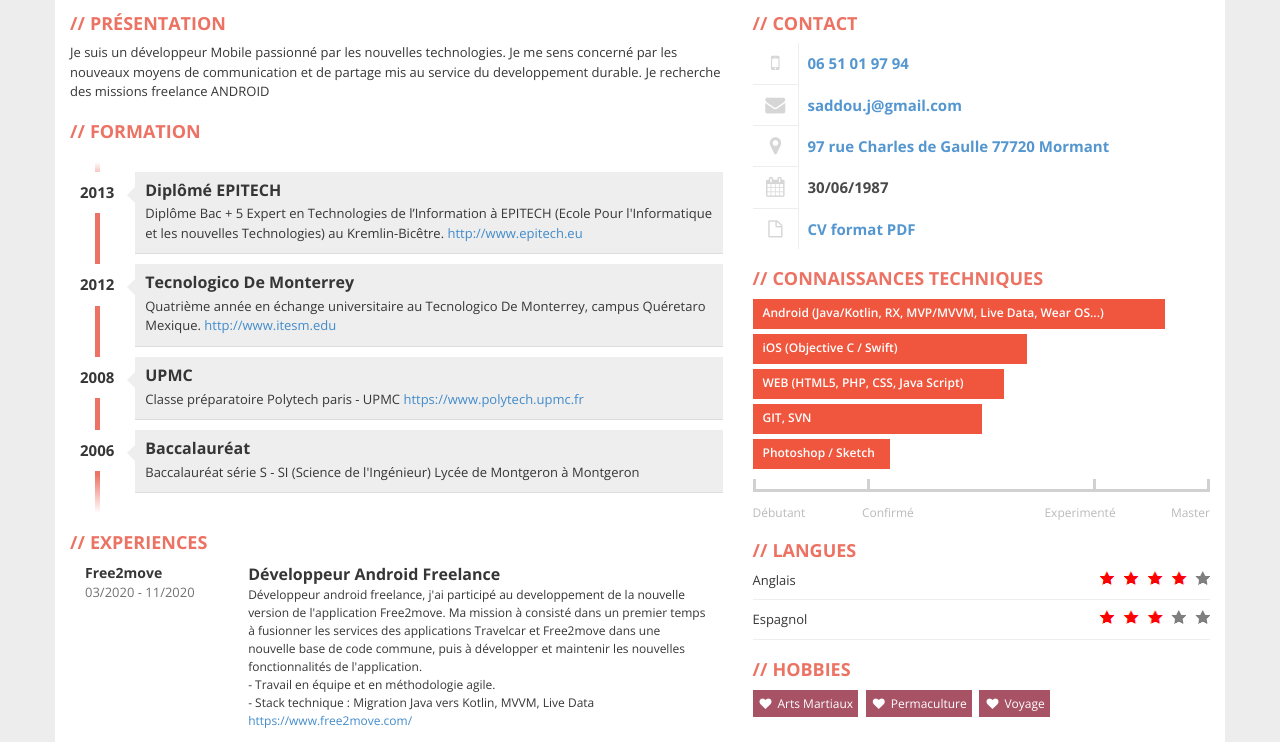
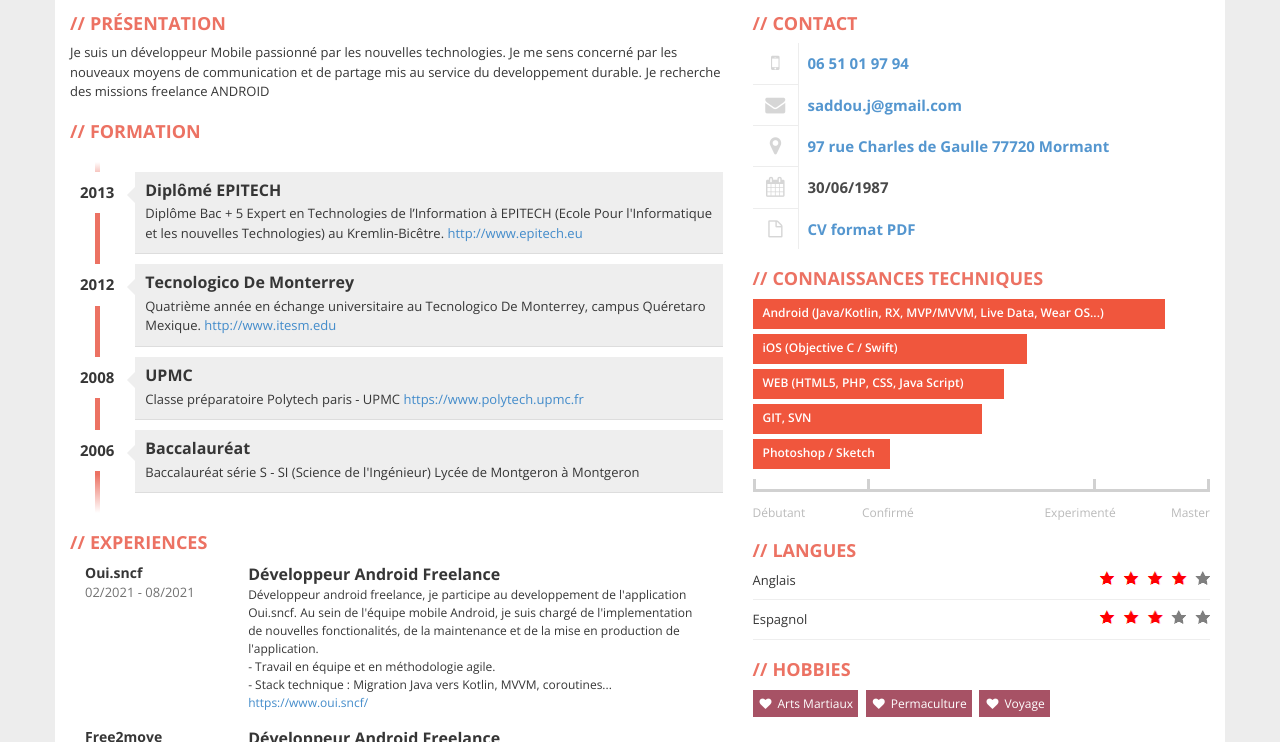
Before and after one commit to jsaddour/jsaddour.github.io, a plain HTML site: page index.html in a window 1280 px wide. Shown: the part 199-941 px from the top of the page. Drawn offline with nearby package versions, Linux system fonts and the light colour scheme.

Commit message:
update oui.sncf

```diff
--- a/index.html
+++ b/index.html
@@ -69,6 +69,23 @@
           <!-- EXPERIENCES -->
           <div class="box">
             <h2>Experiences</h2>
+
+			 <div class="job clearfix">
+              <div class="col-xs-4 col-sm-3">
+                <div class="where">Oui.sncf</div>
+                <div class="year">02/2021 - 08/2021</div>
+              </div>
+              <div class="col-xs-8 col-sm-9">
+                <div class="profession">Développeur Android Freelance</div>
+                <div class="description">
+				Développeur android freelance, je participe au developpement de l'application Oui.sncf.
+				Au sein de l'équipe mobile Android, je suis chargé de l'implementation de nouvelles fonctionalités, de la maintenance et de la mise en production de l'application.<br />
+				- Travail en équipe et en méthodologie agile.<br />
+				- Stack technique : Migration Java vers Kotlin, MVVM, coroutines...
+				<a href="https://www.oui.sncf/">https://www.oui.sncf/</a></br>
+			</div>
+              </div>
+            </div>
 
 			 <div class="job clearfix">
               <div class="col-xs-4 col-sm-3">
```
